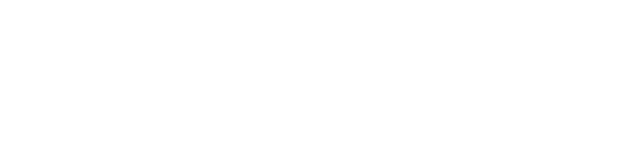
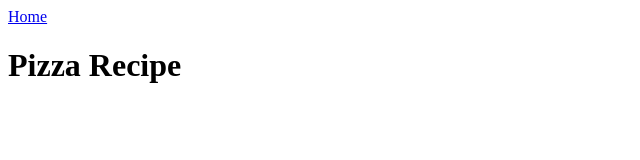
Before and after one commit to adamgaafar/odin-recipes, a plain HTML site: page recipes/Pizza.html in a window 1280 px wide. Shown: the whole page, without its empty margins (0-640 px from the left). Drawn offline with Linux system fonts and the light colour scheme.

Commit message:
updating each html files to add necessary features

```diff
--- a/recipes/Pizza.html
+++ b/recipes/Pizza.html
@@ -8,6 +8,8 @@
 </head>
 
 <body>
+    <a href="../index.html">Home</a>
+    <h1>Pizza Recipe</h1>
 
 </body>
 
```
Also changed, not shown: recipes/fish.html (+2 -0 lines).
